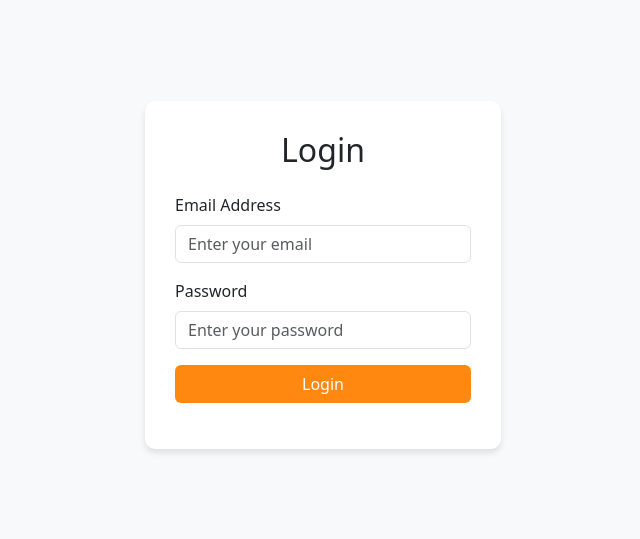
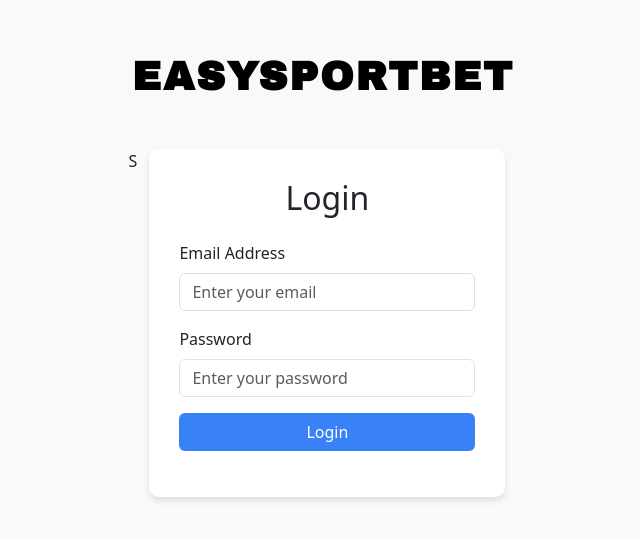
Before and after one commit to gymasternv/user-easy, a plain HTML site: page index.html in a window 1280 px wide. Shown: the part 125-664 px from the top of the page, without its empty margins (317-957 px from the left). Drawn offline with nearby package versions, Linux system fonts and the light colour scheme.

Commit message:
Update index.html

```diff
--- a/index.html
+++ b/index.html
@@ -4,6 +4,8 @@
   <meta charset="UTF-8">
   <meta name="viewport" content="width=device-width, initial-scale=1.0">
   <title>Login Page</title>
+  <!-- Google Font -->
+  <link href="https://fonts.googleapis.com/css2?family=Archivo+Black&display=swap" rel="stylesheet">
   <!-- Bootstrap CSS -->
   <link href="https://cdn.jsdelivr.net/npm/bootstrap@5.3.0/dist/css/bootstrap.min.css" rel="stylesheet">
   <style>
@@ -21,17 +23,27 @@
       box-shadow: 0 4px 6px rgba(0, 0, 0, 0.1);
     }
     .btn-custom {
-      background-color: rgb(255, 136, 17); /* Primary color */
+      background-color: #3881F6; /* Primary color */
       color: #fff;
     }
     .btn-custom:hover {
       background-color: rgb(230, 120, 10);
+    }
+    /* Stylish H1 */
+    h1 {
+      font-family: 'Archivo Black', sans-serif;
+      color: #000;
+      text-align: center;
+      letter-spacing: 2px; /* Adds space between letters for a premium look */
+      font-size: 2.5rem;
+      margin-bottom: 30px;
     }
   </style>
 </head>
 <body>
   <div class="container">
     <div class="row justify-content-center">
+     <h1 class="text-center fw-bolder mb-5">EASYSPORTBET</h1>S
       <div class="col-md-4">
         <div class="login-container">
           <h2 class="text-center mb-4">Login</h2>
```
